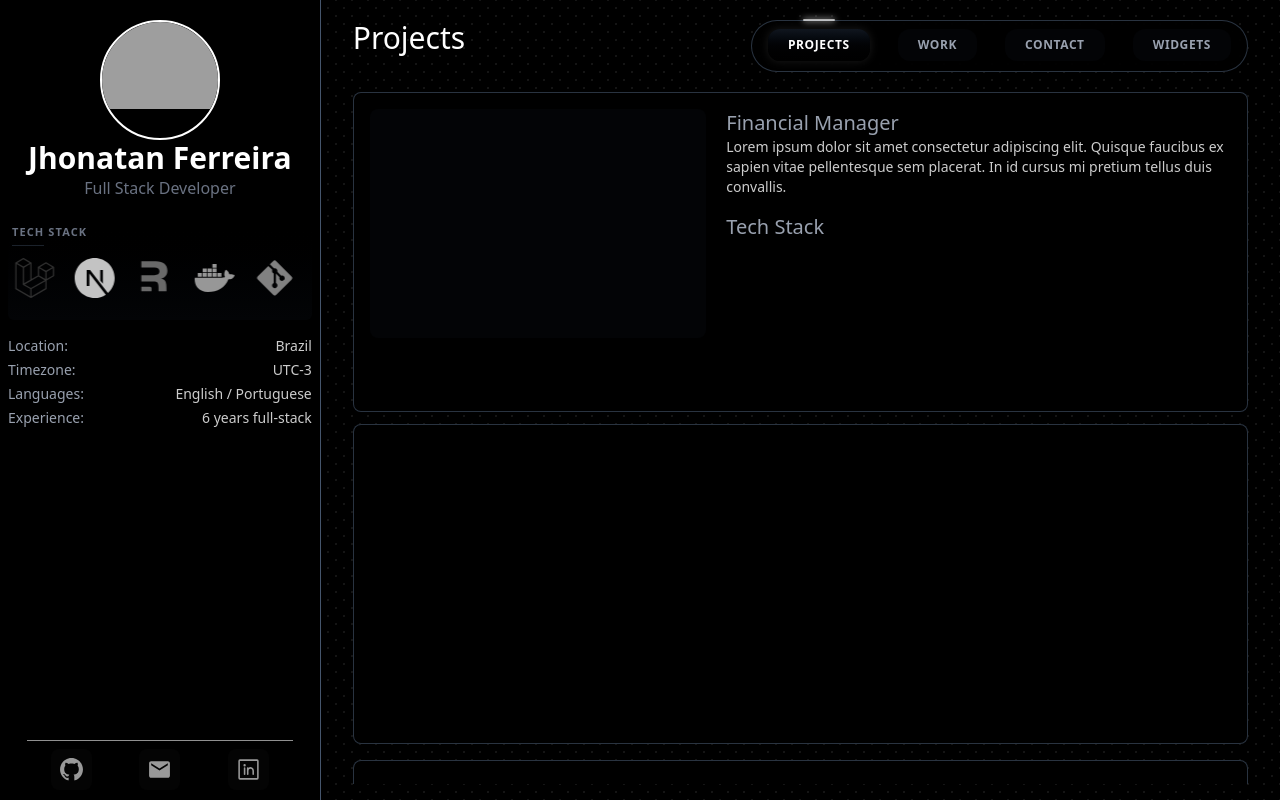
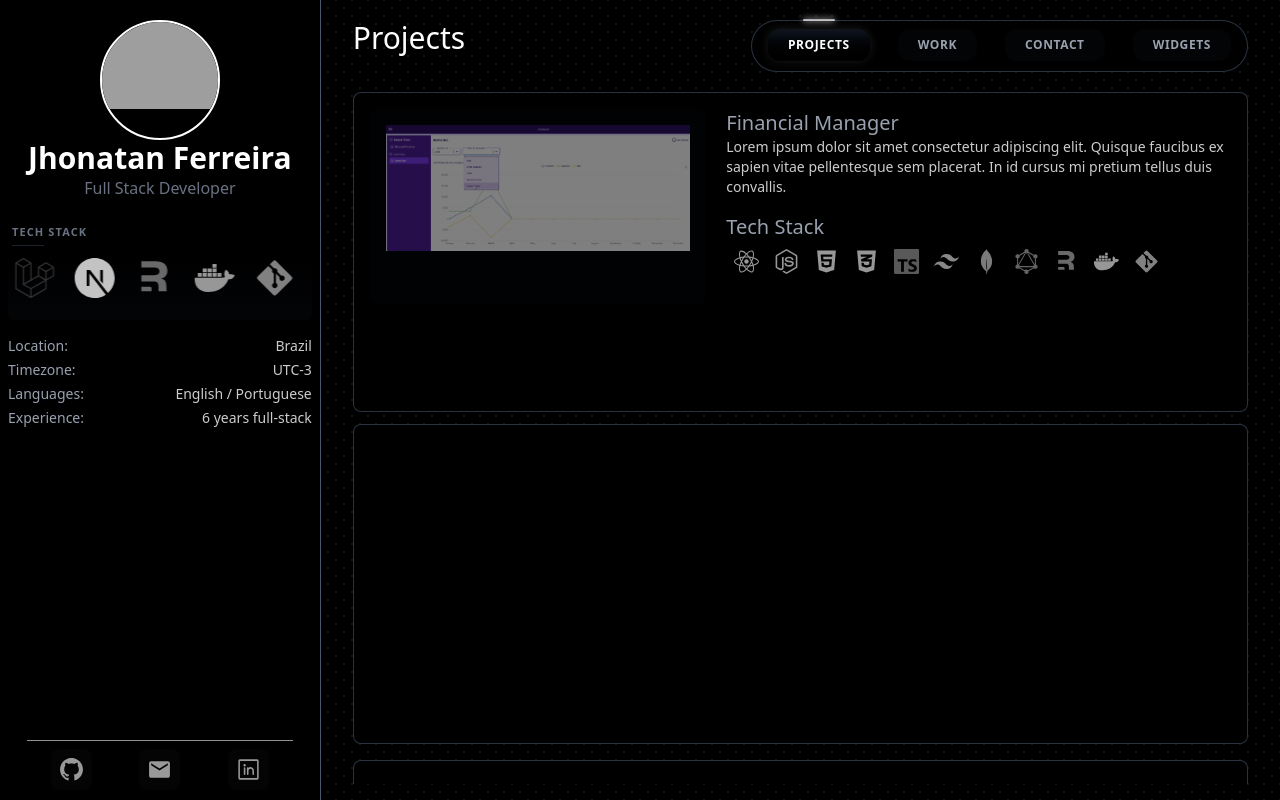
Before and after one commit to jhonatanAlanFerreira/portfolio, a Next.js app: page / in a window 1280 px wide. Built offline with nearby package versions, Linux system fonts and the light colour scheme; grey boxes are pictures that could not be loaded.

Commit message:
create project card WIP

```diff
--- /dev/null
+++ b/components/pageComponents/ProjectIcons.tsx
@@ -0,0 +1,86 @@
+import { BsRegex } from "react-icons/bs";
+import { DiScrum } from "react-icons/di";
+import {
+  FaReact,
+  FaNodeJs,
+  FaAngular,
+  FaHtml5,
+  FaCss3Alt,
+  FaJsSquare,
+  FaDocker,
+  FaGitAlt,
+  FaFigma,
+  FaLinux,
+  FaPhp,
+} from "react-icons/fa";
+import { RiRemixRunFill } from "react-icons/ri";
+import {
+  SiTypescript,
+  SiTailwindcss,
+  SiMongodb,
+  SiPostgresql,
+  SiGraphql,
+  SiLaravel,
+  SiNextdotjs,
+  SiMysql,
+} from "react-icons/si";
+
+export const projectIcons = {
+  financial_manager: [
+    {
+      icon: <FaReact className="text-sky-400" />,
+      name: "React",
+      link: "https://react.dev/",
+    },
+    {
+      icon: <FaNodeJs className="text-green-500" />,
+      name: "Node.js",
+      link: "https://nodejs.org/en/docs",
+    },
+    {
+      icon: <FaHtml5 className="text-orange-400" />,
+      name: "HTML5",
+      link: "https://developer.mozilla.org/docs/Web/HTML",
+    },
+    {
+      icon: <FaCss3Alt className="text-blue-400" />,
+      name: "CSS3",
+      link: "https://developer.mozilla.org/docs/Web/CSS",
+    },
+    {
+      icon: <SiTypescript className="text-blue-600" />,
+      name: "TypeScript",
+      link: "https://www.typescriptlang.org/docs/",
+    },
+    {
+      icon: <SiTailwindcss className="text-sky-500" />,
+      name: "Tailwind CSS",
+      link: "https://tailwindcss.com/docs",
+    },
+    {
+      icon: <SiMongodb className="text-green-600" />,
+      name: "MongoDB",
+      link: "https://www.mongodb.com/docs/",
+    },
+    {
+      icon: <SiGraphql className="text-pink-500" />,
+      name: "GraphQL",
+      link: "https://graphql.org/learn/",
+    },
+    {
+      icon: <RiRemixRunFill className="text-purple-500" />,
+      name: "Remix",
+      link: "https://remix.run/docs",
+    },
+    {
+      icon: <FaDocker className="text-blue-400" />,
+      name: "Docker",
+      link: "https://docs.docker.com/",
+    },
+    {
+      icon: <FaGitAlt className="text-orange-500" />,
+      name: "Git",
+      link: "https://git-scm.com/doc",
+    },
+  ],
+};
--- a/components/pageComponents/Projects.tsx
+++ b/components/pageComponents/Projects.tsx
@@ -1,3 +1,7 @@
+import { BiFullscreen } from "react-icons/bi";
+import { projectIcons } from "./ProjectIcons";
+import React from "react";
+
 export default function Projects() {
   return (
     <div className="flex flex-col gap-4 w-full">
@@ -5,7 +9,24 @@ export default function Projects() {
         <div className="w-full h-80 bg-black rounded-lg  border border-slate-600/60 hover:border-slate-400/50 transition-colors duration-300 transition-colors duration-300">
           <div className="flex h-full gap-5 p-4">
             <div className="flex-2">
-              <div className="w-full h-4/5 rounded-lg bg-slate-800/10"></div>
+              <div className="w-full p-4 content-center rounded-lg bg-slate-800/10 opacity-50 hover:opacity-100 group">
+                <img
+                  className="group-hover:hidden"
+                  src="/financial_manager.png"
+                  alt="Finalcial Manager Screen"
+                />
+                <img
+                  className="hidden group-hover:flex"
+                  src="/financial_manager.gif"
+                  alt="Finalcial Manager Screen Recorded"
+                />
+                <div className="flex justify-end mt-3">
+                  <BiFullscreen
+                    size={25}
+                    className="text-gray-400/50 opacity-0 group-hover:opacity-100 cursor-pointer"
+                  ></BiFullscreen>
+                </div>
+              </div>
             </div>
             <div className="flex-3 text-gray-400">
               <h3 className="text-xl font-medium">Financial Manager</h3>
@@ -15,6 +36,22 @@ export default function Projects() {
                 mi pretium tellus duis convallis.{" "}
               </p>
               <h3 className="text-xl font-medium">Tech Stack</h3>
+              <div className="flex">
+                {projectIcons.financial_manager.map((tech, index) => (
+                  <a
+                    key={index}
+                    href={tech.link}
+                    target="_blank"
+                    rel="noopener noreferrer"
+                    title={tech.name}
+                    className="cursor-pointer hover:scale-110"
+                  >
+                    <div className="flex items-center justify-center w-10 h-10 grayscale">
+                      {React.cloneElement(tech.icon, { size: 25 })}
+                    </div>
+                  </a>
+                ))}
+              </div>
             </div>
           </div>
         </div>
```
Also changed, not shown: public/financial_manager.gif (added), public/financial_manager.png (added).
